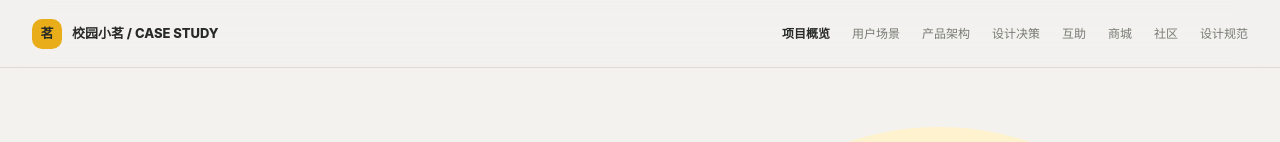
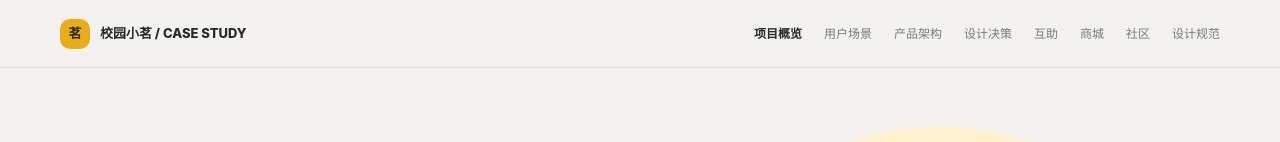
Before and after one commit to lvxd920221/Design-Portfolio, a plain HTML site: page xiaomeng-case-study.html in a window 1280 px wide. Shown: the top 142 px of the page. Drawn offline with Linux system fonts and the light colour scheme.

Commit message:
style(4案例页): A4 顶栏内边距与容器宽度统一

```diff
--- a/xiaomeng-case-study.html
+++ b/xiaomeng-case-study.html
@@ -14,6 +14,9 @@
 @media(max-width:600px){.wrap{width:calc(100% - 36px)}.hero{min-height:auto;padding:60px 0 70px}.hero h1{font-size:48px}.lead{font-size:15px}.hero-art{min-height:340px}.hero-main{height:330px;width:65%}.float{width:35%;padding:7px}.float img{height:100px}.float b{font-size:9px}.strip .wrap{gap:9px}.strip span{font-size:9px}section{padding:70px 0}.grid4,.persona,.decision,.trust-grid,.points,.gifgrid,.system,.evidence{grid-template-columns:1fr}.journey{grid-template-columns:1fr;gap:12px}.journey div{padding:9px 12px;border-top:0;border-left:2px solid var(--yellow)}.arch{grid-template-columns:1fr}.arch-center{grid-row:1;width:120px;height:120px}.arch-col{grid-template-columns:1fr 1fr}.visual{min-height:300px;padding:12px}.visual.multi{gap:5px}.visual.multi img{max-height:290px}.trust-card{grid-template-columns:72px 1fr;padding:16px}.avatar{width:62px;height:62px;font-size:20px}.gif .stage{height:220px}.footer .wrap{display:block}.footer a{display:inline-block;margin-top:20px}}
 @media(prefers-reduced-motion:reduce){html{scroll-behavior:auto}*{transition:none!important}}
 .nav a.is-active{color:#282a27;font-weight:800}
+/* ===== A4 · 顶栏内边距统一（第6轮；断点条件保持原样）===== */
+.top .wrap { padding-left: 28px; padding-right: 28px; }
+@media (max-width: 560px) { .top .wrap { padding-left: 18px; padding-right: 18px; } }
 </style>
 </head>
 <body>
```
